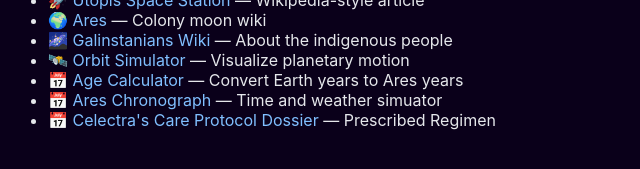
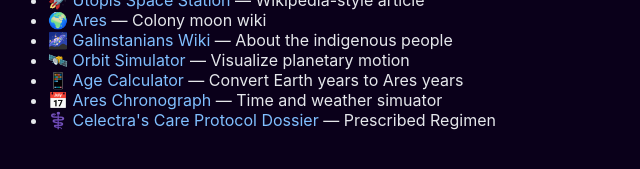
Before and after one commit to Amerigoware1/One-Mine-Two-Stars-Wiki, a plain HTML site: page index.html in a window 1280 px wide. Shown: the part 329-498 px from the top of the page, 0-640 px from the left. Drawn offline with Linux system fonts and the light colour scheme.

Commit message:
Fix emojis

```diff
--- a/index.html
+++ b/index.html
@@ -24,9 +24,9 @@
 	  <li><a href="Ares-wiki.html">🌍 Ares</a> — Colony moon wiki</li>
       <li><a href="Galinstanians-Wiki.html">🌌 Galinstanians Wiki</a> — About the indigenous people</li>
       <li><a href="SystemOrbitSimulator.html">🛰️ Orbit Simulator</a> — Visualize planetary motion</li>
-      <li><a href="Age Calculator.html">📅 Age Calculator</a> — Convert Earth years to Ares years</li>
+      <li><a href="Age Calculator.html">📱 Age Calculator</a> — Convert Earth years to Ares years</li>
 	  <li><a href="Ares Chronograph.html">📅 Ares Chronograph</a> — Time and weather simuator</li>
-	  <li><a href="Celectra's Care Protocol Dossier.html">📅 Celectra's Care Protocol Dossier</a> — Prescribed Regimen</li>
+	  <li><a href="Celectra's Care Protocol Dossier.html">⚕️ Celectra's Care Protocol Dossier</a> — Prescribed Regimen</li>
     </ul>
   </div>
 </body>
```
